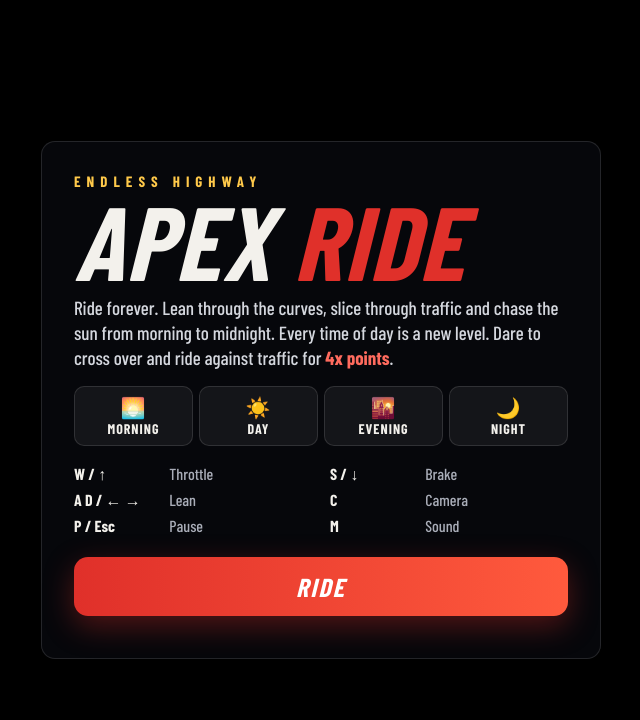
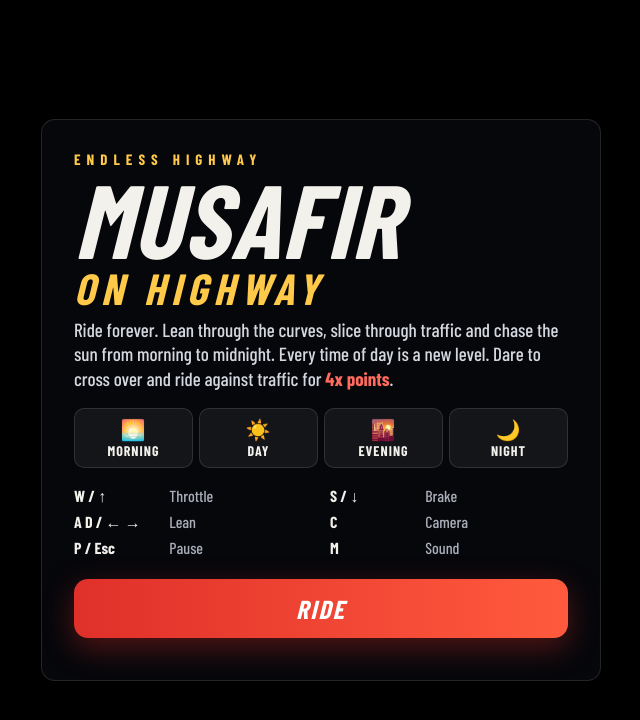
Before and after one commit to RohithParjane/musafir-on-highway, a plain HTML site: page index.html in a window 1280 px wide. Shown: the whole page, without its empty margins (319-959 px from the left). Drawn offline with nearby package versions, Linux system fonts and the light colour scheme; a web font is replaced by a local one.

Commit message:
Rename the game to Musafir on Highway
Co-Authored-By: Claude Opus 5.5 <noreply@anthropic.com>
Claude-Session: https://claude.ai/code/session_01S1YGv2STf8ZML7zT4a5eXJ

```diff
--- a/index.html
+++ b/index.html
@@ -3,7 +3,7 @@
 <head>
 <meta charset="UTF-8">
 <meta name="viewport" content="width=device-width, initial-scale=1, viewport-fit=cover">
-<title>Apex Ride</title>
+<title>Musafir on Highway</title>
 <link rel="preconnect" href="https://fonts.googleapis.com">
 <link href="https://fonts.googleapis.com/css2?family=Barlow+Condensed:ital,wght@0,500;0,600;0,700;0,800;1,700;1,800&display=swap" rel="stylesheet">
 <style>
@@ -97,6 +97,7 @@
   .menu .eyebrow{font-size:15px;letter-spacing:6px;color:var(--gold);font-weight:700}
   .menu h1{font-size:clamp(64px,12vw,104px);font-weight:800;font-style:italic;line-height:.85;letter-spacing:1px;margin-top:6px}
   .menu h1 span{color:var(--red)}
+  .menu h1 span[style]{color:var(--gold)}
   .menu p{font-size:19px;color:#d4d7de;margin-top:12px;line-height:1.3}
   .times{display:flex;gap:6px;margin-top:16px}
   .times div{flex:1;padding:8px 6px;border-radius:10px;background:rgba(255,255,255,.06);border:1px solid var(--line);text-align:center;font-size:14px;letter-spacing:1px;font-weight:700}
@@ -196,7 +197,7 @@
 <div class="ov show" id="startOv">
   <div class="menu panel">
     <div class="eyebrow">ENDLESS HIGHWAY</div>
-    <h1>APEX <span>RIDE</span></h1>
+    <h1>MUSAFIR <span style="display:block;font-size:.42em;letter-spacing:6px;margin-top:6px">ON HIGHWAY</span></h1>
     <p>Ride forever. Lean through the curves, slice through traffic and chase the sun from morning to midnight. Every time of day is a new level. Dare to cross over and ride against traffic for <b style="color:#ff6b5e">4x points</b>.</p>
     <div class="times">
       <div><span>🌅</span>MORNING</div><div><span>☀️</span>DAY</div><div><span>🌇</span>EVENING</div><div><span>🌙</span>NIGHT</div>
```
Also changed, not shown: 1 other file.
